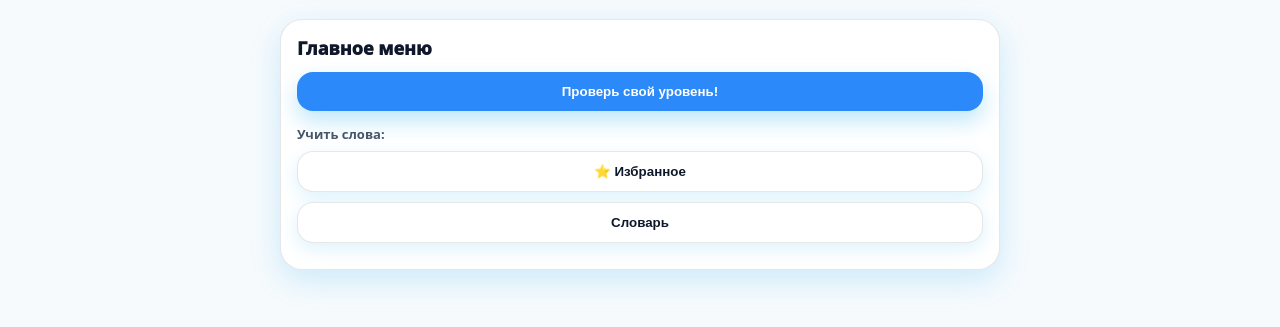
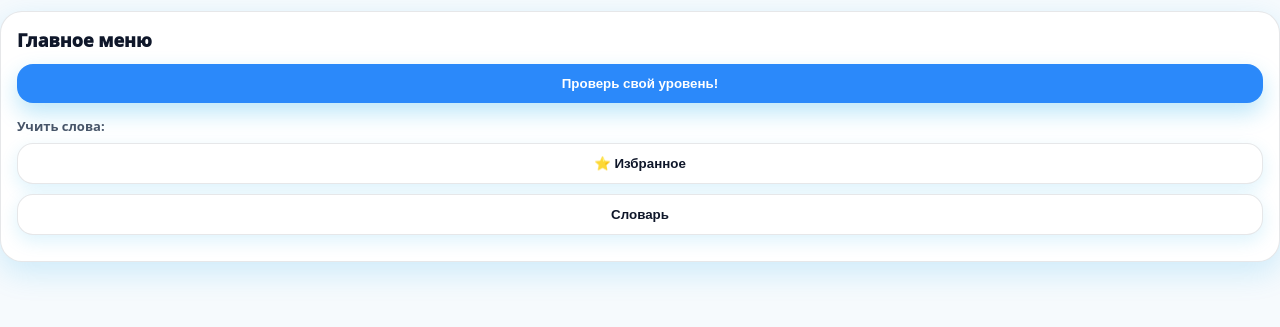
Before and after one commit to karachay-malkar/AlanTil_v3, a plain HTML site: page index.html in a window 1280 px wide. Shown: the part 39-366 px from the top of the page. Drawn offline with Linux system fonts and the light colour scheme; no server answers.

Commit message:
Update style.css

```diff
--- a/style.css
+++ b/style.css
@@ -45,14 +45,15 @@ body{
 
 /* ---------- LAYOUT ---------- */
 .wrap{
+  padding: 2px
   max-width: 720px;
   margin: 0 auto;
   min-height: calc(100vh - 56px);
 }
-.view{ padding-top: 2px; }
+.view{ padding-top: 0px; }
 
 .panel{
-  margin-top: 6px;
+  margin-top: 0px;
   background: var(--card-bg);
   border: 1px solid var(--border);
   border-radius: var(--r);
```
